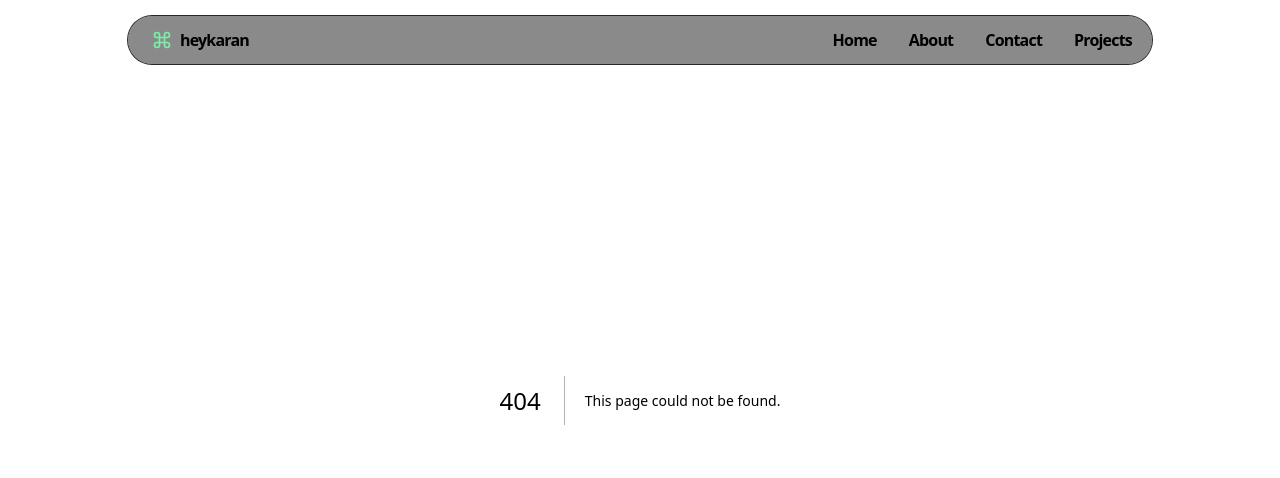
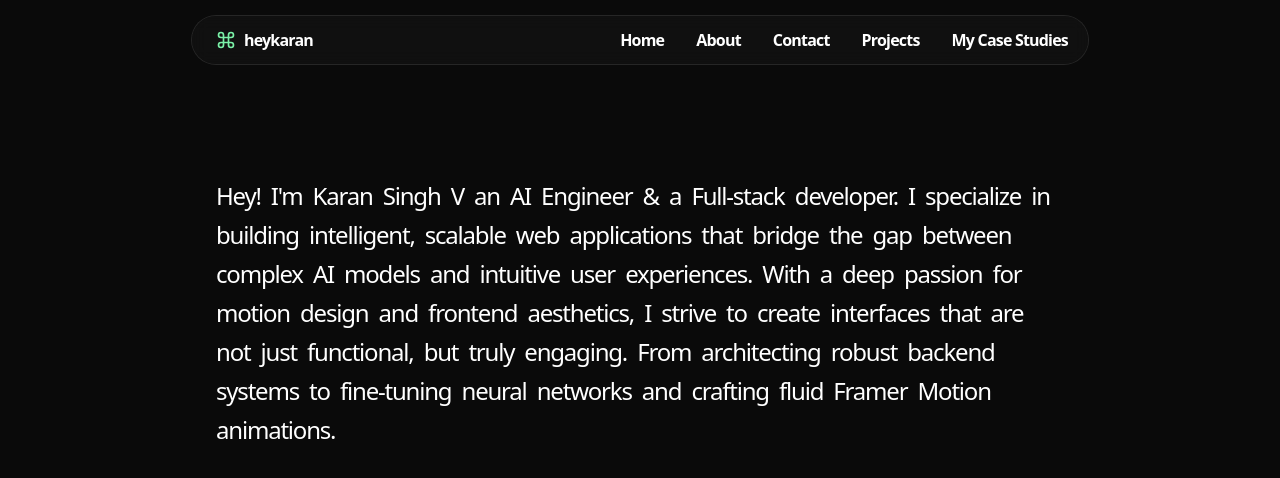
Before and after one commit to heykaran77/motion, a Next.js app: page /text-animation in a window 1280 px wide. Before the commit this address had no page. Shown: the top 478 px of the page. Built offline with nearby package versions, Linux system fonts and the light colour scheme.

Commit message:
feat: Add a Navbar component with animated hover effects and a new page demonstrating staggered text animation.

```diff
--- /dev/null
+++ b/app/text-animation/page.tsx
@@ -0,0 +1,50 @@
+'use client';
+
+import { motion, stagger, useAnimate } from 'motion/react';
+import { useEffect } from 'react';
+
+export default function TextAnimation() {
+  const text =
+    "Hey! I'm Karan Singh V an AI Engineer & a Full-stack developer. I specialize in building intelligent, scalable web applications that bridge the gap between complex AI models and intuitive user experiences. With a deep passion for motion design and frontend aesthetics, I strive to create interfaces that are not just functional, but truly engaging. From architecting robust backend systems to fine-tuning neural networks and crafting fluid Framer Motion animations.";
+
+  const [scope, animate] = useAnimate();
+
+  useEffect(() => {
+    startAnimation();
+  }, []);
+
+  const startAnimation = () => {
+    animate(
+      'span',
+      {
+        opacity: 1,
+        filter: 'blur(0px)',
+        y: 0,
+      },
+      {
+        duration: 0.5,
+        ease: 'easeInOut',
+        delay: stagger(0.02),
+      },
+    );
+  };
+
+  return (
+    <div
+      ref={scope}
+      className="py-44 px-6 max-w-4xl mx-auto font-medium leading-relaxed text-2xl tracking-tighter">
+      {text.split(' ').map((word, idx) => (
+        <motion.span
+          key={idx + word}
+          style={{
+            opacity: 0,
+            filter: 'blur(10px)',
+            y: 10,
+            display: 'inline-block',
+          }}>
+          {word} &nbsp;
+        </motion.span>
+      ))}
+    </div>
+  );
+}
--- a/components/Navbar.tsx
+++ b/components/Navbar.tsx
@@ -27,12 +27,16 @@ const NavItems: NavItems[] = [
     label: 'Projects',
     href: '/projects',
   },
+  {
+    label: 'My Case Studies',
+    href: '/case-studies',
+  },
 ];
 
 export default function Navbar() {
   const [hovered, sethovered] = useState<number | null>(null);
   return (
-    <div className="pl-6 pr-1 py-1 max-w-5xl mx-auto bg-neutral-900/50 z-50 ring ring-neutral-800 fixed backdrop-blur-sm inset-x-0 top-4 rounded-full">
+    <div className="pl-6 pr-1 py-1 max-w-4xl mx-auto bg-neutral-900/50 z-50 ring ring-neutral-800 fixed backdrop-blur-sm inset-x-0 top-4 rounded-full">
       <div className="flex items-center justify-between font-semibold text-base tracking-tighter">
         <div className="flex items-center gap-2">
           <Command className="size-5 text-green-300" />
@@ -45,7 +49,7 @@ export default function Navbar() {
             <Link
               key={item.href}
               href={item.href}
-              className="relative px-4 py-2"
+              className="relative px-4 w-full py-2"
               onMouseEnter={() => sethovered(idx)}>
               {hovered === idx && (
                 <motion.div
@@ -54,10 +58,10 @@ export default function Navbar() {
                     duration: 0.3,
                     delay: 0,
                   }}
-                  className="absolute inset-0 bg-green-900/20 rounded-full ring ring-green-300/50"
+                  className="absolute inset-0 bg-green-900/20 w-full h-full rounded-full ring ring-green-300/50"
                 />
               )}
-              <span className="relative">{item.label}</span>
+              <span className="relative whitespace-nowrap">{item.label}</span>
             </Link>
           ))}
         </div>
```
